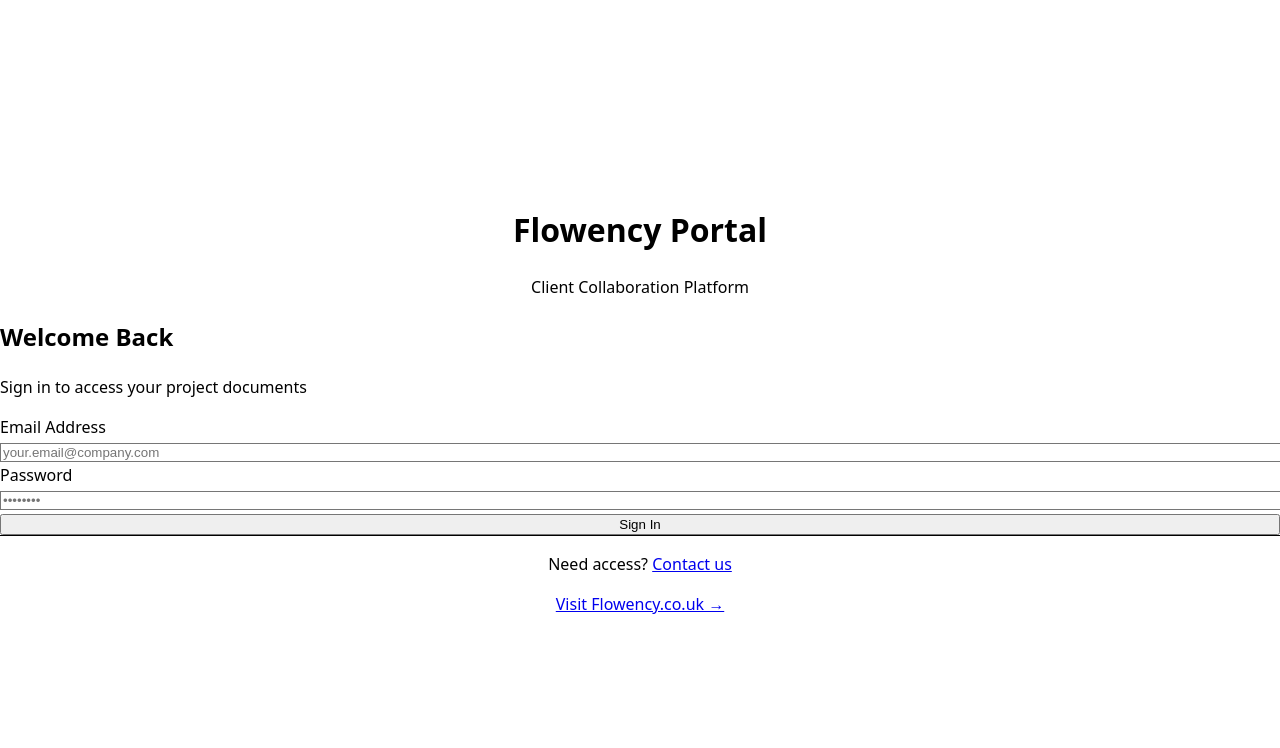
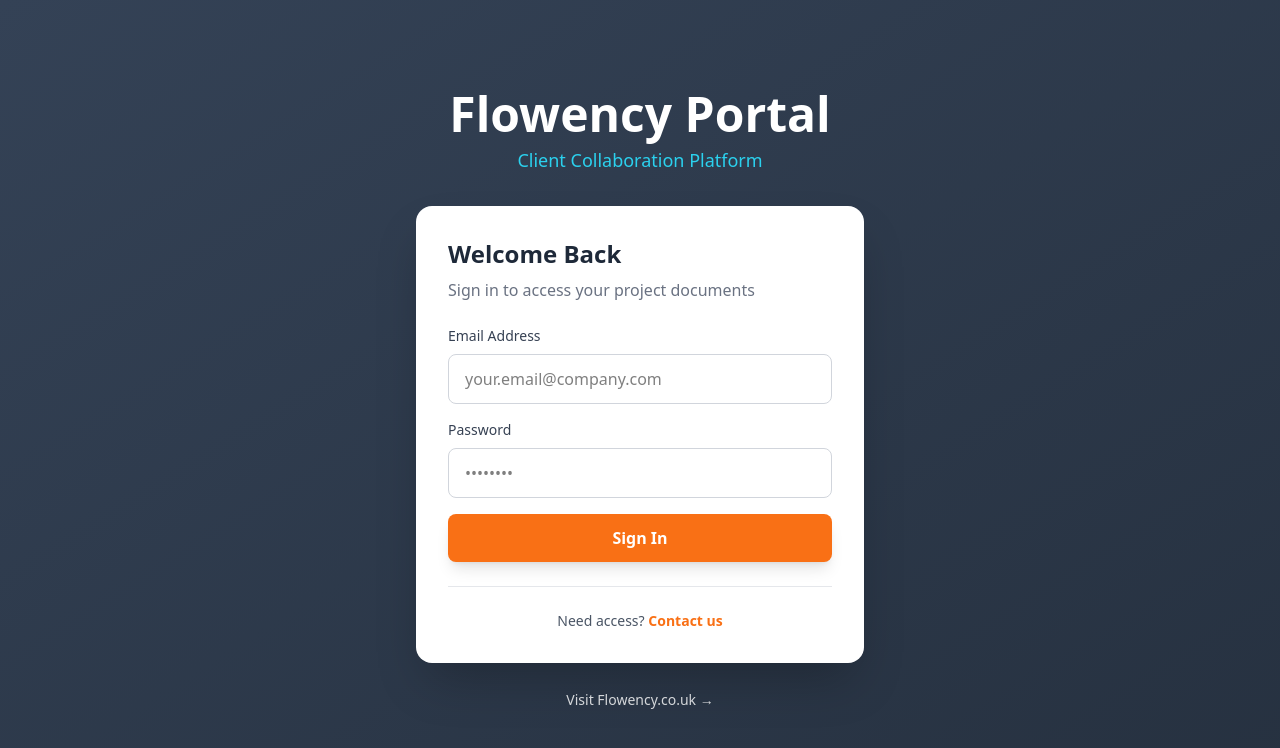
Before and after one commit to flowency-live/portal, a React (Vite) app: page / in a window 1280 px wide. Shown: the top 748 px of the page. Built offline with nearby package versions, Linux system fonts and the light colour scheme; no server answers.

Commit message:
Fix Tailwind v4 custom colors configuration

```diff
--- a/src/index.css
+++ b/src/index.css
@@ -1,6 +1,11 @@
-@tailwind base;
-@tailwind components;
-@tailwind utilities;
+@import "tailwindcss";
+
+@theme {
+  --color-flowency-blue: hsl(215 25% 27%);
+  --color-flowency-dark: hsl(215 25% 20%);
+  --color-flowency-accent: hsl(24 95% 53%);
+  --color-flowency-electric: hsl(189 85% 55%);
+}
 
 :root {
   font-family: system-ui, Avenir, Helvetica, Arial, sans-serif;
```
